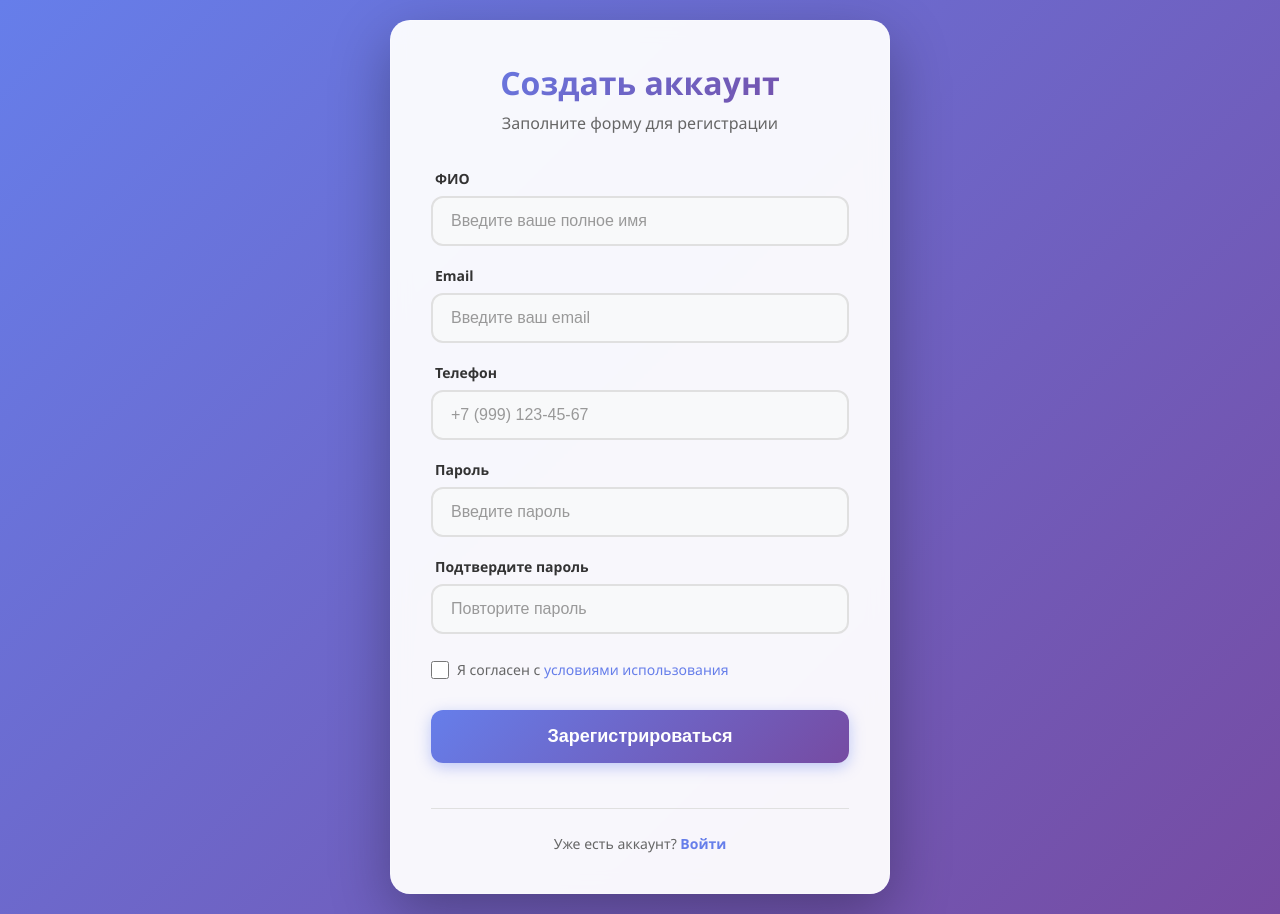
After one commit to EDB999/Furs_and_Coats_Shop, a Django app: template Furs_and_Coats/Furs_and_Coats_App/templates/registration.html in a window 1280 px wide. The commit adds this page. Run offline with Django 5.2, Linux system fonts and the light colour scheme; the template is opened without the code that fills it, so the values that code supplies are empty.

Commit message:
feat: update the index.html to Auth, add Registration.html. Add to the static: index.css, registration.css

```diff
--- a/Furs_and_Coats/Furs_and_Coats/urls.py
+++ b/Furs_and_Coats/Furs_and_Coats/urls.py
@@ -22,6 +22,7 @@ schema_view = get_schema_view(
 
 urlpatterns = [
     path('admin/', admin.site.urls),
+    path('registration/', views.registration, name="registration"),
     path('', views.index, name="index"),
 
     # Тестовые API endpoints
--- /dev/null
+++ b/Furs_and_Coats/Furs_and_Coats_App/static/css/registration.css
@@ -0,0 +1,280 @@
+* {
+    margin: 0;
+    padding: 0;
+    box-sizing: border-box;
+}
+
+body {
+    font-family: 'Segoe UI', Tahoma, Geneva, Verdana, sans-serif;
+    background: linear-gradient(135deg, #667eea 0%, #764ba2 100%);
+    min-height: 100vh;
+    display: flex;
+    align-items: center;
+    justify-content: center;
+    padding: 20px;
+}
+
+.auth-container {
+    width: 100%;
+    max-width: 500px;
+    animation: fadeIn 0.6s ease-in-out;
+}
+
+@keyframes fadeIn {
+    from {
+        opacity: 0;
+        transform: translateY(-20px);
+    }
+    to {
+        opacity: 1;
+        transform: translateY(0);
+    }
+}
+
+.auth-card {
+    background: rgba(255, 255, 255, 0.95);
+    backdrop-filter: blur(10px);
+    border-radius: 20px;
+    padding: 40px;
+    box-shadow: 0 20px 60px rgba(0, 0, 0, 0.3);
+    border: 1px solid rgba(255, 255, 255, 0.2);
+}
+
+.auth-header {
+    text-align: center;
+    margin-bottom: 35px;
+}
+
+.auth-header h1 {
+    color: #333;
+    font-size: 32px;
+    font-weight: 700;
+    margin-bottom: 8px;
+    background: linear-gradient(135deg, #667eea 0%, #764ba2 100%);
+    -webkit-background-clip: text;
+    -webkit-text-fill-color: transparent;
+    background-clip: text;
+}
+
+.auth-header p {
+    color: #666;
+    font-size: 16px;
+    font-weight: 400;
+}
+
+.auth-form {
+    display: flex;
+    flex-direction: column;
+    gap: 20px;
+}
+
+.form-group {
+    display: flex;
+    flex-direction: column;
+    gap: 8px;
+}
+
+.form-group label {
+    color: #333;
+    font-size: 14px;
+    font-weight: 600;
+    margin-left: 4px;
+}
+
+.form-group input {
+    width: 100%;
+    padding: 14px 18px;
+    border: 2px solid #e0e0e0;
+    border-radius: 12px;
+    font-size: 16px;
+    transition: all 0.3s ease;
+    background: #f8f9fa;
+    color: #333;
+    outline: none;
+}
+
+.form-group input:focus {
+    border-color: #667eea;
+    background: #fff;
+    box-shadow: 0 0 0 4px rgba(102, 126, 234, 0.1);
+    transform: translateY(-2px);
+}
+
+.form-group input::placeholder {
+    color: #999;
+}
+
+.form-options {
+    display: flex;
+    justify-content: flex-start;
+    align-items: center;
+    margin-top: 5px;
+}
+
+.remember-me {
+    display: flex;
+    align-items: flex-start;
+    gap: 8px;
+    cursor: pointer;
+    user-select: none;
+}
+
+.remember-me input[type="checkbox"] {
+    width: 18px;
+    height: 18px;
+    cursor: pointer;
+    accent-color: #667eea;
+    margin-top: 2px;
+    flex-shrink: 0;
+}
+
+.remember-me span {
+    color: #666;
+    font-size: 14px;
+    line-height: 1.5;
+}
+
+.terms-link {
+    color: #667eea;
+    text-decoration: none;
+    font-weight: 500;
+    transition: all 0.3s ease;
+}
+
+.terms-link:hover {
+    color: #764ba2;
+    text-decoration: underline;
+}
+
+.submit-btn {
+    width: 100%;
+    padding: 16px;
+    background: linear-gradient(135deg, #667eea 0%, #764ba2 100%);
+    color: white;
+    border: none;
+    border-radius: 12px;
+    font-size: 18px;
+    font-weight: 600;
+    cursor: pointer;
+    transition: all 0.3s ease;
+    margin-top: 10px;
+    box-shadow: 0 4px 15px rgba(102, 126, 234, 0.4);
+    position: relative;
+    overflow: hidden;
+}
+
+.submit-btn::before {
+    content: '';
+    position: absolute;
+    top: 50%;
+    left: 50%;
+    width: 0;
+    height: 0;
+    border-radius: 50%;
+    background: rgba(255, 255, 255, 0.3);
+    transform: translate(-50%, -50%);
+    transition: width 0.6s, height 0.6s;
+}
+
+.submit-btn:hover::before {
+    width: 300px;
+    height: 300px;
+}
+
+.submit-btn:hover {
+    transform: translateY(-2px);
+    box-shadow: 0 6px 20px rgba(102, 126, 234, 0.5);
+}
+
+.submit-btn:active {
+    transform: translateY(0);
+}
+
+.submit-btn span {
+    position: relative;
+    z-index: 1;
+}
+
+.auth-footer {
+    text-align: center;
+    margin-top: 25px;
+    padding-top: 25px;
+    border-top: 1px solid #e0e0e0;
+}
+
+.auth-footer p {
+    color: #666;
+    font-size: 14px;
+}
+
+.login-link {
+    color: #667eea;
+    text-decoration: none;
+    font-weight: 600;
+    transition: all 0.3s ease;
+}
+
+.login-link:hover {
+    color: #764ba2;
+    text-decoration: underline;
+}
+
+/* Адаптивность для мобильных устройств */
+@media (max-width: 480px) {
+    .auth-container {
+        max-width: 100%;
+    }
+
+    .auth-card {
+        padding: 30px 25px;
+    }
+
+    .auth-header h1 {
+        font-size: 28px;
+    }
+
+    .form-options {
+        align-items: flex-start;
+    }
+
+    .remember-me {
+        align-items: flex-start;
+    }
+}
+
+/* Анимация при загрузке */
+@keyframes slideIn {
+    from {
+        opacity: 0;
+        transform: translateX(-30px);
+    }
+    to {
+        opacity: 1;
+        transform: translateX(0);
+    }
+}
+
+.form-group {
+    animation: slideIn 0.5s ease-out;
+    animation-fill-mode: both;
+}
+
+.form-group:nth-child(1) {
+    animation-delay: 0.1s;
+}
+
+.form-group:nth-child(2) {
+    animation-delay: 0.15s;
+}
+
+.form-group:nth-child(3) {
+    animation-delay: 0.2s;
+}
+
+.form-group:nth-child(4) {
+    animation-delay: 0.25s;
+}
+
+.form-group:nth-child(5) {
+    animation-delay: 0.3s;
+}
--- /dev/null
+++ b/Furs_and_Coats/Furs_and_Coats_App/templates/registration.html
@@ -0,0 +1,96 @@
+<!DOCTYPE html>
+{% load static %}
+<html lang="ru">
+<head>
+    <meta charset="UTF-8">
+    <meta name="viewport" content="width=device-width, initial-scale=1.0">
+    <title>Регистрация - Furs and Coats</title>
+    <link rel="StyleSheet" href="{% static 'css/registration.css'%}"/>
+</head>
+<body>
+    <div class="auth-container">
+        <div class="auth-card">
+            <div class="auth-header">
+                <h1>Создать аккаунт</h1>
+                <p>Заполните форму для регистрации</p>
+            </div>
+
+            <form class="auth-form" method="POST" action="#">
+                <div class="form-group">
+                    <label for="full_name">ФИО</label>
+                    <input
+                        type="text"
+                        id="full_name"
+                        name="full_name"
+                        placeholder="Введите ваше полное имя"
+                        required
+                        autocomplete="name"
+                    >
+                </div>
+
+                <div class="form-group">
+                    <label for="email">Email</label>
+                    <input
+                        type="email"
+                        id="email"
+                        name="email"
+                        placeholder="Введите ваш email"
+                        required
+                        autocomplete="email"
+                    >
+                </div>
+
+                <div class="form-group">
+                    <label for="phone">Телефон</label>
+                    <input
+                        type="tel"
+                        id="phone"
+                        name="phone"
+                        placeholder="+7 (999) 123-45-67"
+                        autocomplete="tel"
+                    >
+                </div>
+
+                <div class="form-group">
+                    <label for="password">Пароль</label>
+                    <input
+                        type="password"
+                        id="password"
+                        name="password"
+                        placeholder="Введите пароль"
+                        required
+                        autocomplete="new-password"
+                    >
+                </div>
+
+                <div class="form-group">
+                    <label for="confirm_password">Подтвердите пароль</label>
+                    <input
+                        type="password"
+                        id="confirm_password"
+                        name="confirm_password"
+                        placeholder="Повторите пароль"
+                        required
+                        autocomplete="new-password"
+                    >
+                </div>
+
+                <div class="form-options">
+                    <label class="remember-me">
+                        <input type="checkbox" name="agree" required>
+                        <span>Я согласен с <a href="#" class="terms-link">условиями использования</a></span>
+                    </label>
+                </div>
+
+                <button type="submit" class="submit-btn">
+                    <span>Зарегистрироваться</span>
+                </button>
+
+                <div class="auth-footer">
+                    <p>Уже есть аккаунт? <a href="{% url 'index' %}" class="login-link">Войти</a></p>
+                </div>
+            </form>
+        </div>
+    </div>
+</body>
+</html>
```
Also changed, not shown: Furs_and_Coats/Furs_and_Coats_App/static/css/index.css (added, +264 -0 lines), Furs_and_Coats/Furs_and_Coats_App/templates/index.html (+54 -2 lines), Furs_and_Coats/Furs_and_Coats_App/views.py (+6 -1 lines).
